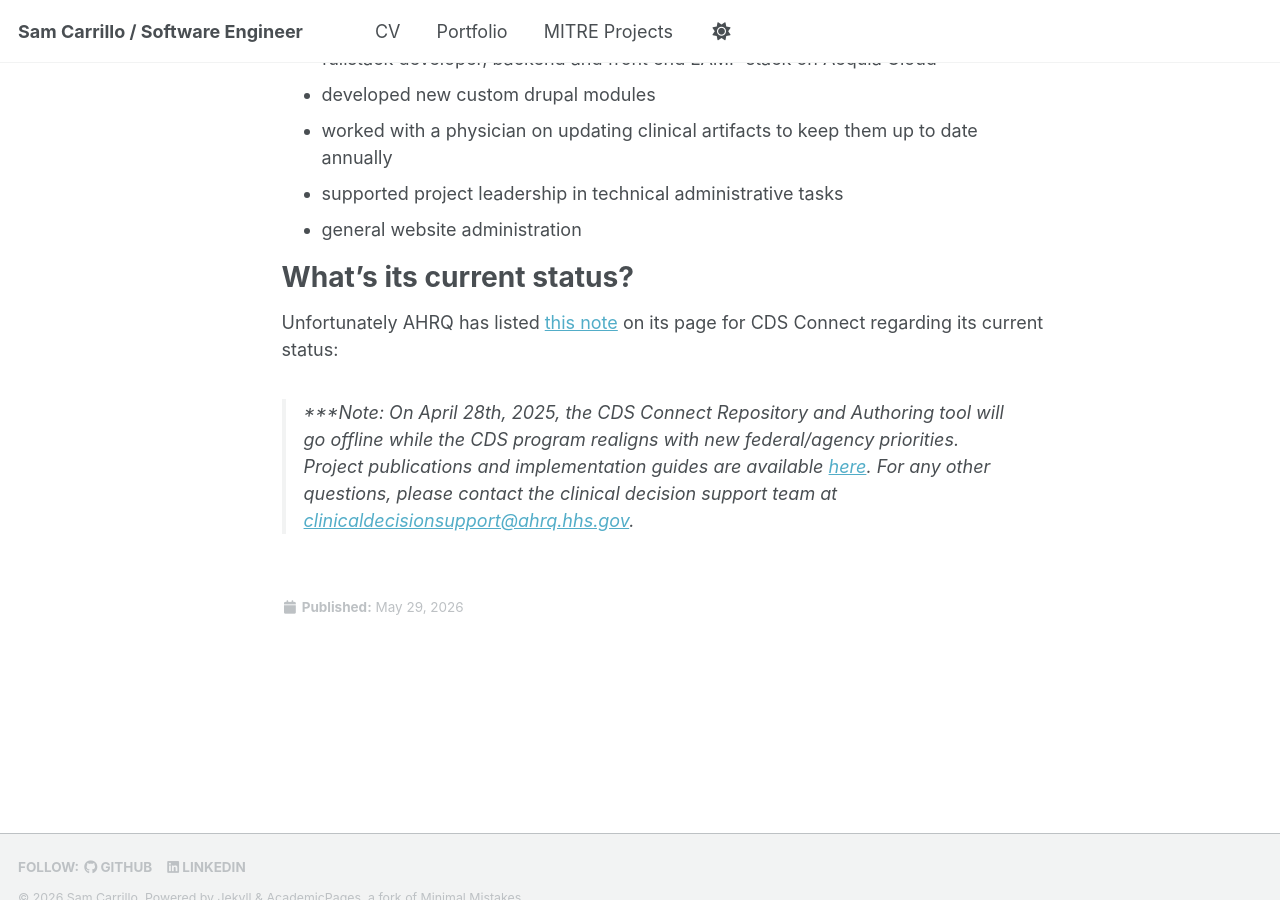
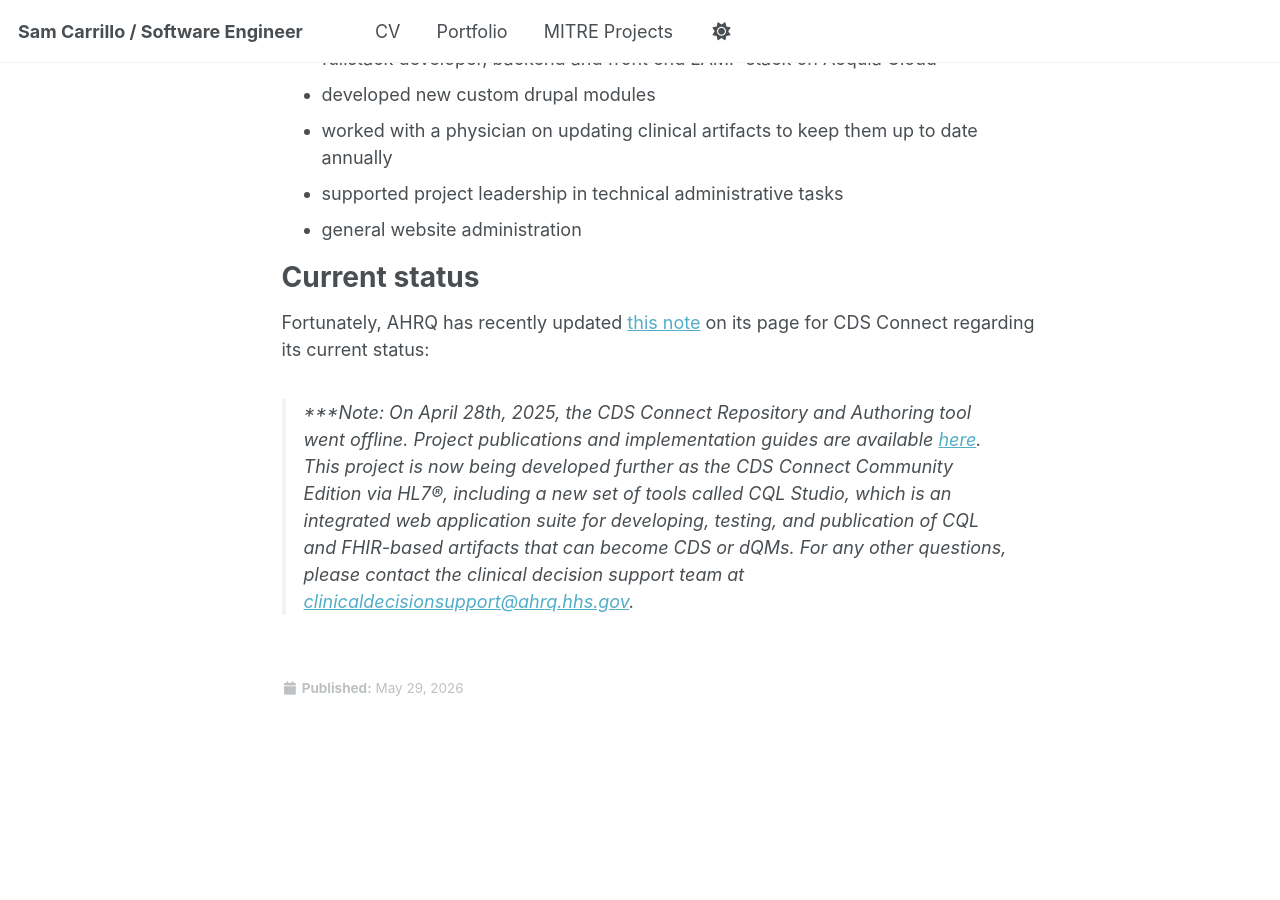
Before and after one commit to carrils/carrils.github.io, a Jekyll site: the page built from _projects/CDS-Connect.md, in a window 1280 px wide and 900 px high, scrolled down 536 px. Built offline with Jekyll 4.4.1, drawn with Linux system fonts in a browser that asks for light colours; a script that is not in the unit is left out.

Commit message:
update cds connect status

```diff
--- a/_data/cv.json
+++ b/_data/cv.json
@@ -3,7 +3,7 @@
     "name": "Sam Carrillo",
     "email": "scarrillo578@gmail.com",
     "phone": "(816) 721-4245",
-    "website": "https://carrils.github.io/",
+    "website": "https://carrils.github.io",
     "summary": "Goal-oriented software engineering professional with 4+ years of progressive experience supporting federal research and development projects for various sponsor agencies with The MITRE Corporation. Prior to MITRE, I developed and supported EHR systems with Oracle. Driven by a natural affinity for programmatic problem-solving, I am seeking to contribute to impactful projects and initiatives. Kansas City-based developer proficient in health data interoperability, steering complex technical conversations with stakeholders, and posessing clear communication skills.",
     "location": {
       "address": "",
@@ -89,7 +89,7 @@
       "position": "Systems Engineer II",
       "startDate": "Oct. 2018",
       "endDate": "Feb. 2021",
-      "summary": "Supported and developed clinical applications using the transmission of health data from bedside medical devices. Solutions include PowerChart, FetaLink, and transmission of health data over the interoprability bus",
+      "summary": "Supported and developed clinical applications using the transmission of health data from bedside medical devices. Solutions include PowerChart, FetaLink, and transmission of health data over the interoprability bus among others.",
       "link": "",
       "highlights": [
         "Supported Bedside Medical Device Interface (BMDI) health data transmission to Millennium solutions in Direct Care",
--- a/_projects/CDS-Connect.md
+++ b/_projects/CDS-Connect.md
@@ -24,7 +24,7 @@
 - supported project leadership in technical administrative tasks
 - general website administration
 
-What's its current status?
+Current status
 ======
-Unfortunately AHRQ has listed [this note](https://digital.ahrq.gov/health-it-tools-and-resources/clinical-decision-support-cds#:~:text=are%20shown%20below.-,Key%20Projects,-The%20CDS%20Connect) on its page for CDS Connect regarding its current status:
->***Note: On April 28th, 2025, the CDS Connect Repository and Authoring tool will go offline while the CDS program realigns with new federal/agency priorities. Project publications and implementation guides are available [here](https://digital.ahrq.gov/ahrq-funded-projects/patient-centered-outcomes-research-clinical-decision-support-cds-connect#nav-publications). For any other questions, please contact the clinical decision support team at <a href='mailto:clinicaldecisionsupport@ahrq.hhs.gov'>clinicaldecisionsupport@ahrq.hhs.gov</a>.
+Fortunately, AHRQ has recently updated [this note](https://digital.ahrq.gov/health-it-tools-and-resources/clinical-decision-support-cds#:~:text=are%20shown%20below.-,Key%20Projects,-The%20CDS%20Connect) on its page for CDS Connect regarding its current status:
+>***Note: On April 28th, 2025, the CDS Connect Repository and Authoring tool went offline. Project publications and implementation guides are available [here](https://digital.ahrq.gov/ahrq-funded-projects/patient-centered-outcomes-research-clinical-decision-support-cds-connect#nav-publications). This project is now being developed further as the CDS Connect Community Edition via HL7®, including a new set of tools called CQL Studio, which is an integrated web application suite for developing, testing, and publication of CQL and FHIR-based artifacts that can become CDS or dQMs. For any other questions, please contact the clinical decision support team at <a href='mailto:clinicaldecisionsupport@ahrq.hhs.gov'>clinicaldecisionsupport@ahrq.hhs.gov</a>.
```
